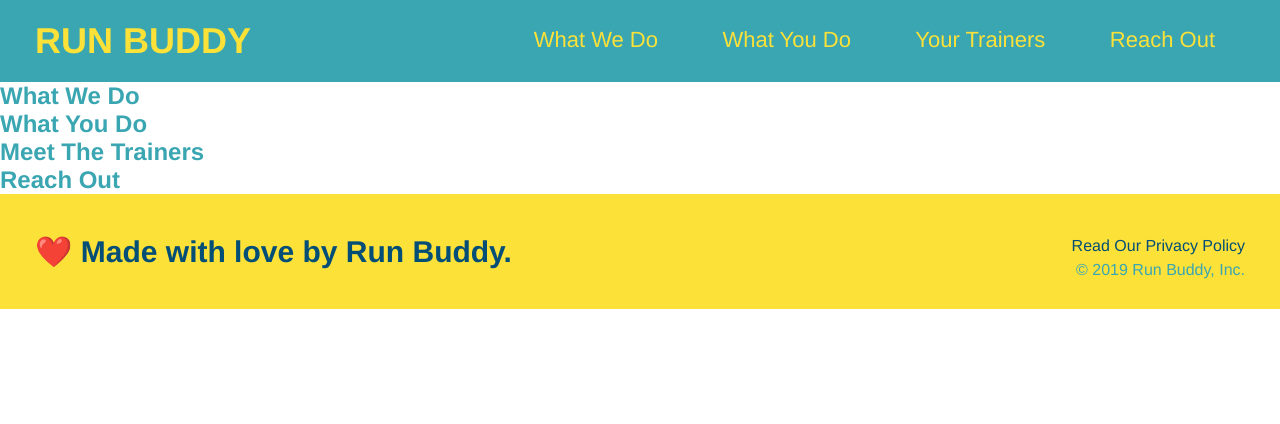
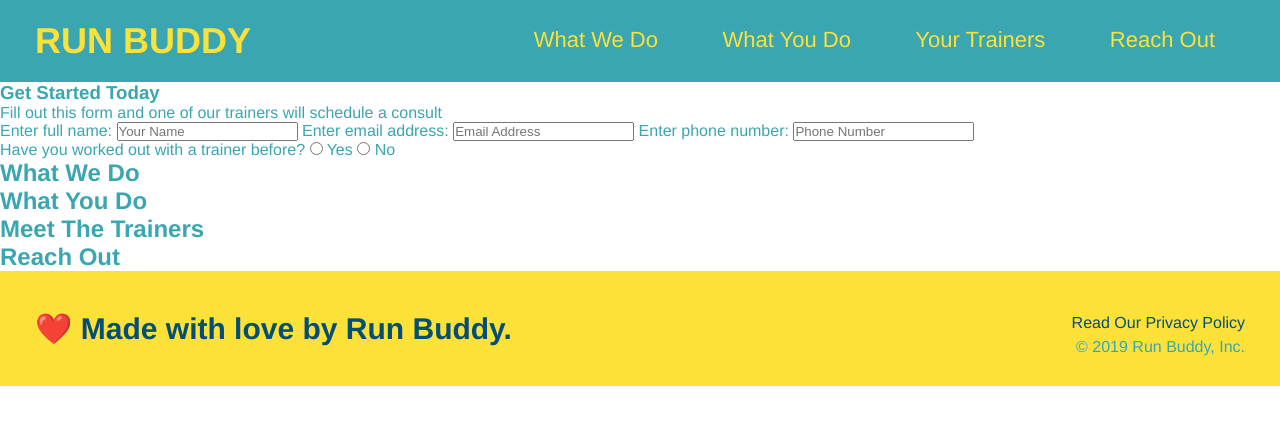
Before and after one commit to jdhawks2132/run-buddy, a plain HTML site: page index.html in a window 1280 px wide. Drawn offline with Linux system fonts and the light colour scheme.

Commit message:
adding basic form structure

```diff
--- a/index.html
+++ b/index.html
@@ -30,6 +30,28 @@
 				</ul>
 			</nav>
 		</header>
+
+		<section>
+			<div>
+				<h3>Get Started Today</h3>
+				<p>Fill out this form and one of our trainers will schedule a consult</p>
+				<form>
+					<label for="name">Enter full name:</label>
+					<input type="text" placeholder="Your Name" name="name" id="name" />
+					<label for="email">Enter email address:</label>
+					<input type="email" placeholder="Email Address" name="email" id="email" />
+					<label for="phone">Enter phone number:</label>
+					<input type="text" placeholder="Phone Number" name="phone" id="phone" />
+					<p>
+						Have you worked out with a trainer before?
+						<input type="radio" name="trainer-confirm" id="trainer-yes" />
+						<label for="trainer-yes">Yes</label>
+						<input type="radio" name="trainer-confirm" id="trainer-no" />
+						<label for="trainer-no">No</label>
+					</p>
+				</form>
+			</div>
+		</section>
 
 		<!-- hero/jumbotron -->
 		<section></section>
```
